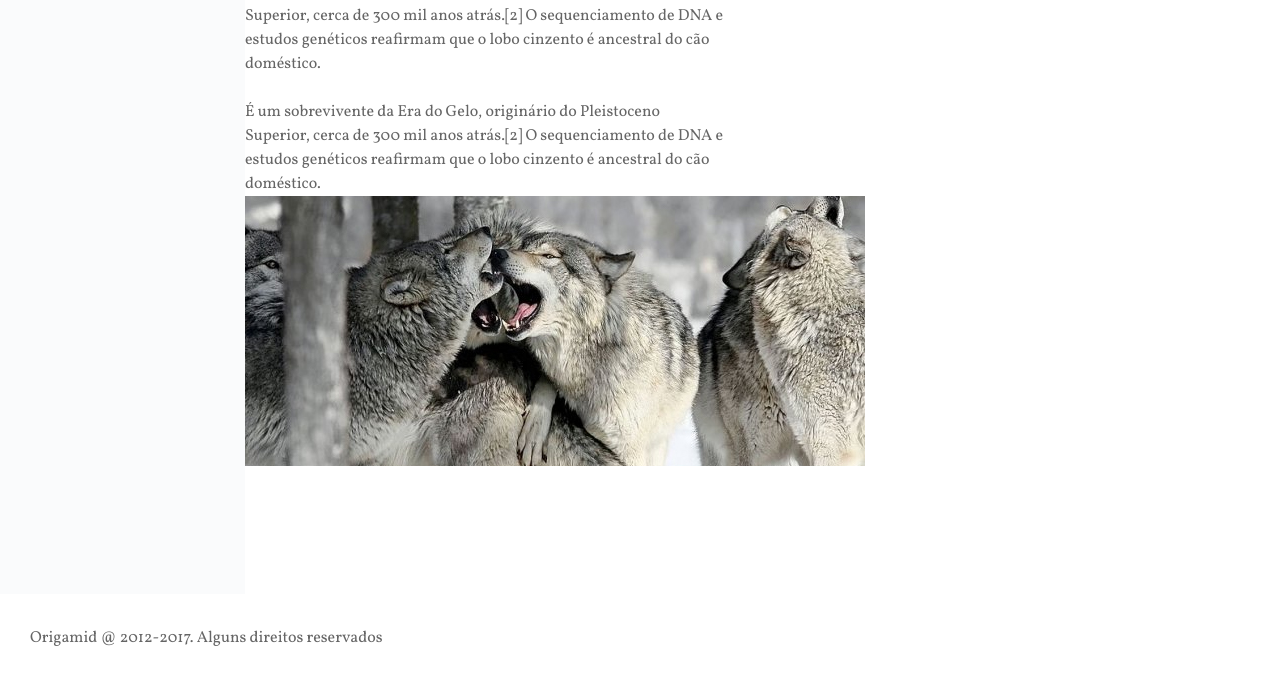
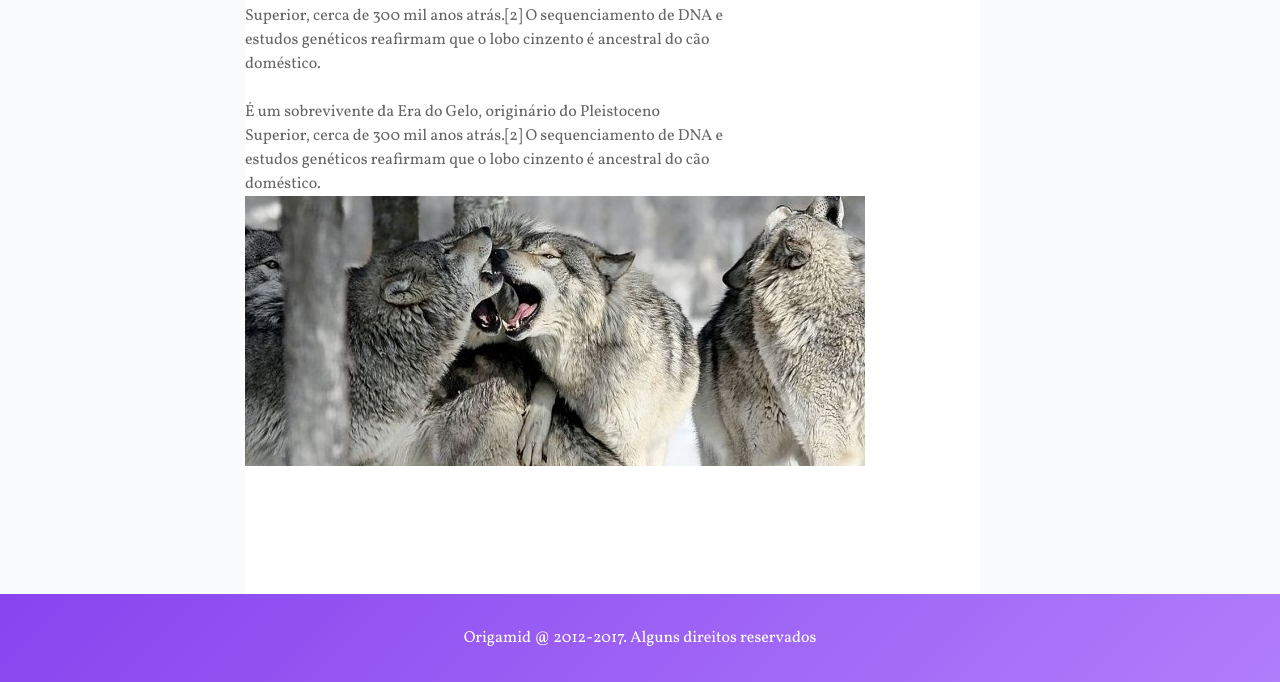
Before and after one commit to matheusdoedev/wildbeast, a website: page src/index.html in a window 1280 px wide. Shown: the part 1518-2200 px from the top of the page. Drawn offline with Linux system fonts and the light colour scheme.

Commit message:
:construction: style: Codificando a parte de Anúncios e Footer do projeto Wildbeast de CSS Grid Layout

```diff
--- a/src/css/components.css
+++ b/src/css/components.css
@@ -41,3 +41,33 @@
 .sidenav-link:hover {
     background: var(--color-secondary);
 }
+
+/* content */
+
+
+/* anuncios */
+
+.anuncios {
+    background: #fafbfc;
+    display: grid;
+    align-content: start;
+    padding: 30px;
+    grid-gap: 30px;
+
+}
+
+.anuncios-item {
+    border-radius: 5px;
+}
+
+/* footer */
+
+.footer {
+    background: var(--color-primary);
+}
+
+.footer-text {
+    margin: 0 auto;
+    color: var(--color-support-1);
+    opacity: 1;
+}
--- a/src/index.html
+++ b/src/index.html
@@ -120,12 +120,12 @@
             </main>
 
             <aside class="anuncios">
-                <img class="anuncio-item" src="img/anuncio-1.jpg" alt="Anuncio 1">
-                <img class="anuncio-item" src="img/anuncio-2.jpg" alt="Anuncio 2">
+                <img class="anuncios-item" src="img/anuncio-1.jpg" alt="Anuncio 1">
+                <img class="anuncios-item" src="img/anuncio-2.jpg" alt="Anuncio 2">
             </aside>
 
             <footer class="footer">
-                <p>Origamid @ 2012-2017. Alguns direitos reservados</p>
+                <p class="footer-text">Origamid @ 2012-2017. Alguns direitos reservados</p>
             </footer>
         </div>
 
```
